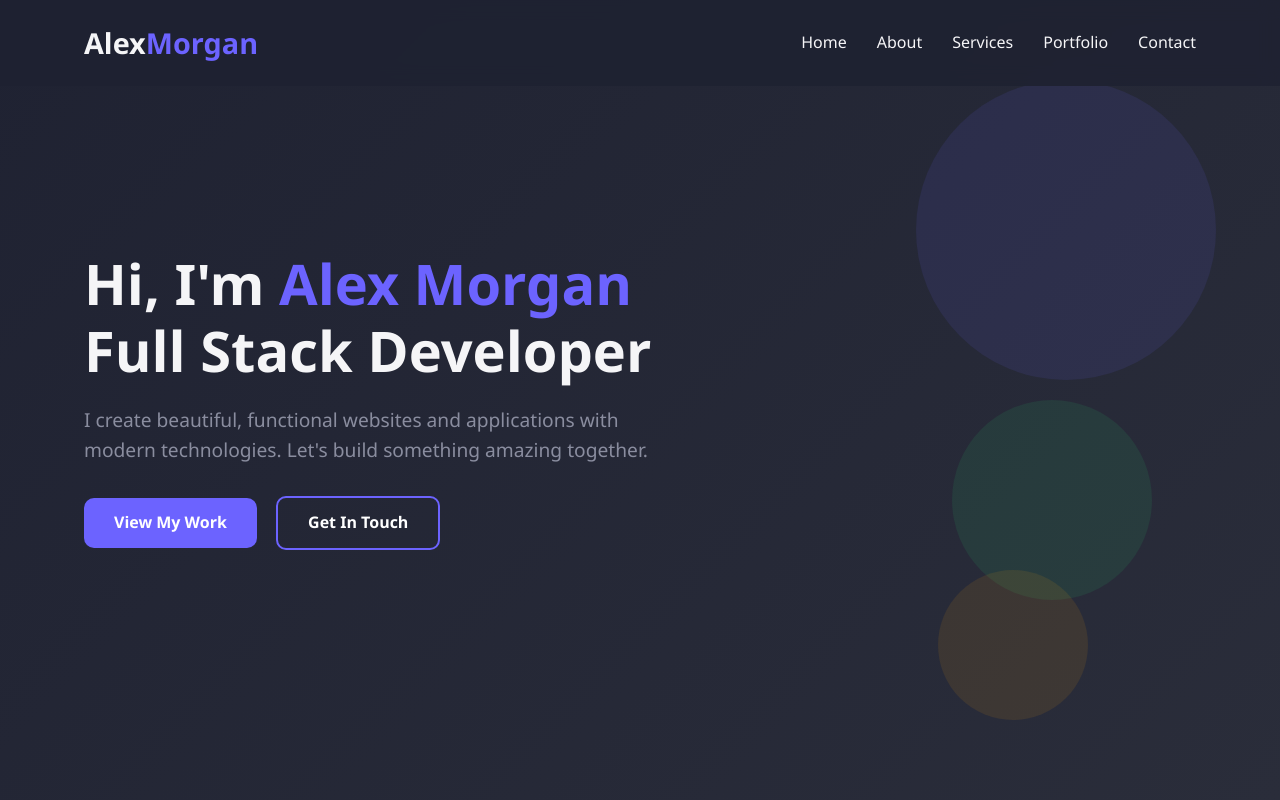
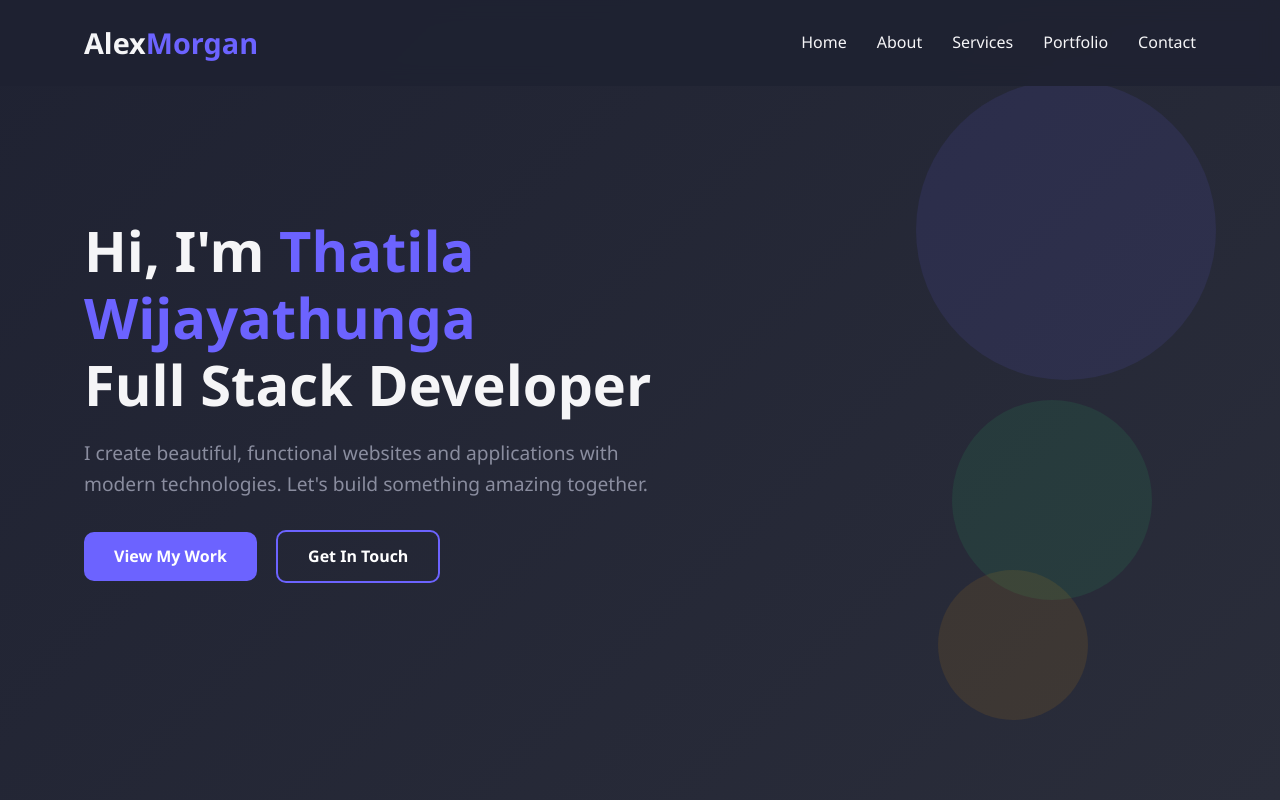
Before and after one commit to thatii24/github-portfolio, a plain HTML site: page portfolio.html in a window 1280 px wide. Shown: the top 800 px of the page. Drawn offline with Linux system fonts and the light colour scheme.

Commit message:
Update portfolio.html

```diff
--- a/portfolio.html
+++ b/portfolio.html
@@ -712,7 +712,7 @@
     <section id="home" class="hero">
         <div class="container">
             <div class="hero-content">
-                <h1>Hi, I'm <span>Alex Morgan</span><br>Full Stack Developer</h1>
+                <h1>Hi, I'm <span>Thatila Wijayathunga</span><br>Full Stack Developer</h1>
                 <p>I create beautiful, functional websites and applications with modern technologies. Let's build
                     something amazing together.</p>
                 <div class="btn-group">
```
